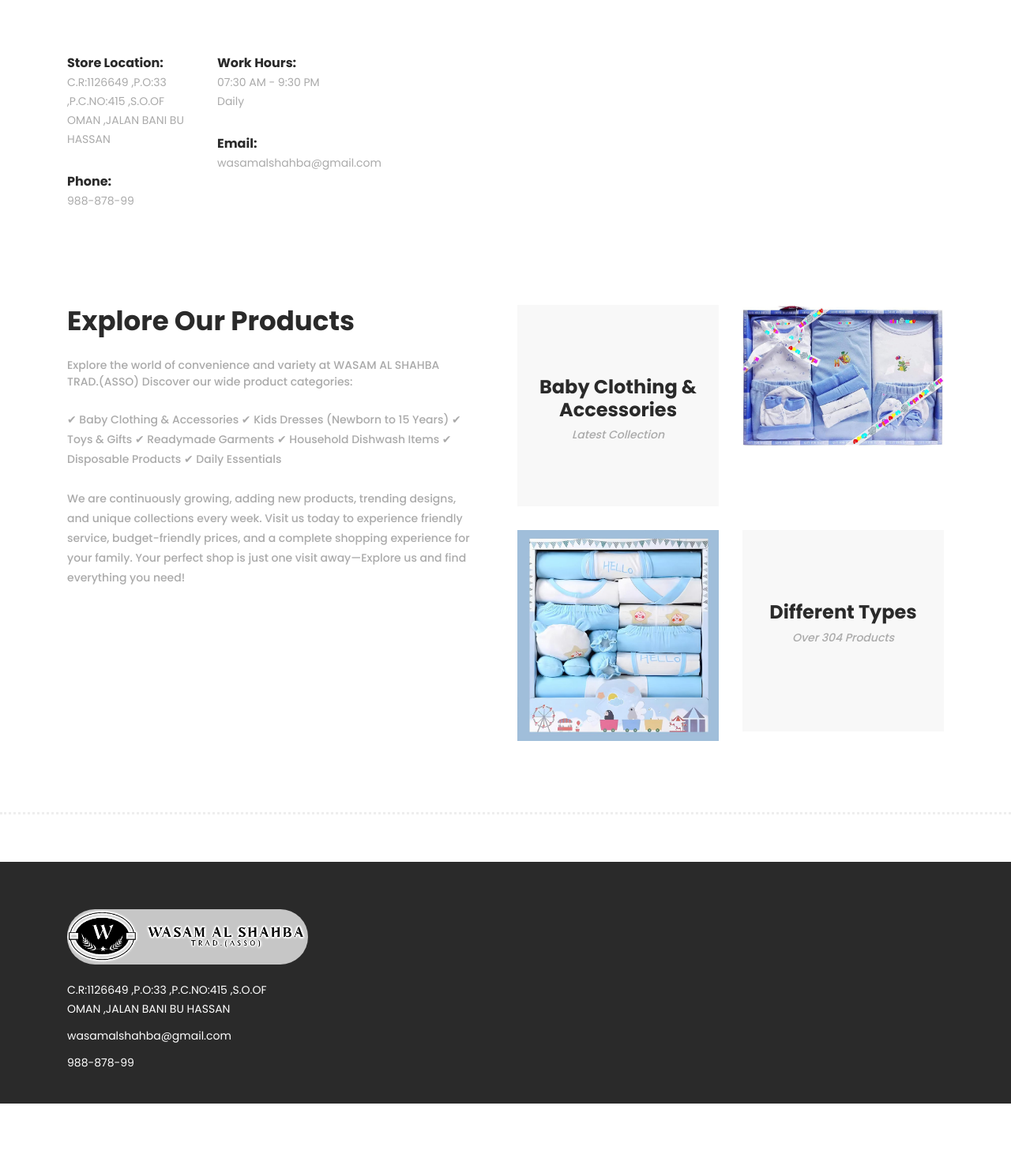
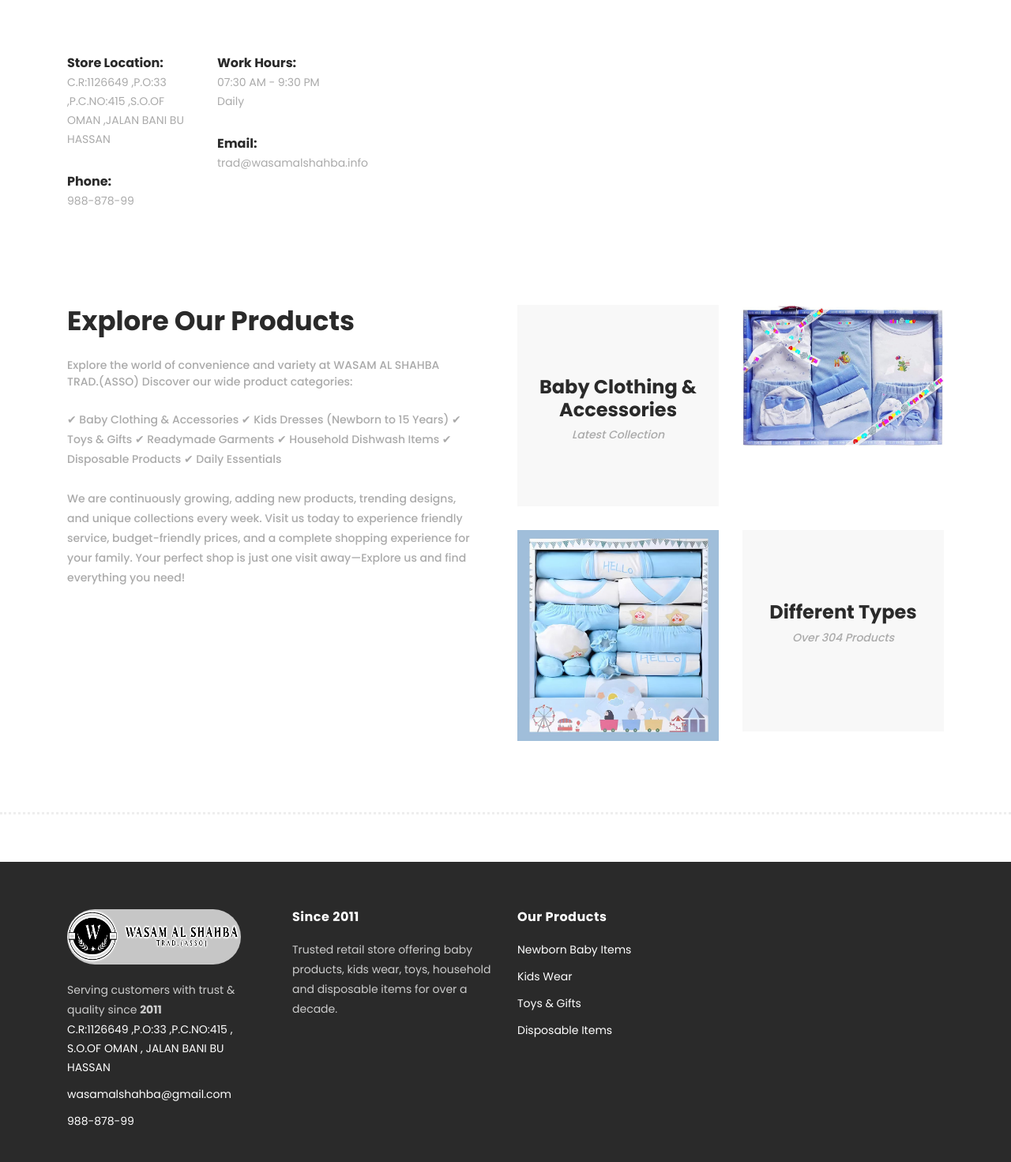
Before and after one commit to sumithps2001/wasamalshahba, a Django app: page / in a window 1280 px wide. Shown: the part 2021-3492 px from the top of the page at 79% size. Before the commit the page ends 3418 px from the top, so only its background shows below. Run offline with Django 5.2, Linux system fonts and the light colour scheme; some libraries are stand-ins or nearby versions.

Commit message:
Update index page UI

```diff
--- a/app/templates/index.html
+++ b/app/templates/index.html
@@ -307,7 +307,7 @@
                         <div class="col-6">
                             <ul>
                                 <li>Work Hours:<br><span>07:30 AM - 9:30 PM Daily</span></li>
-                                <li>Email:<br><span>wasamalshahba@gmail.com</span></li>
+                                <li>Email:<br><span>trad@wasamalshahba.info</span></li>
                             </ul>
                         </div>
                     </div>
@@ -380,25 +380,60 @@
 <footer>
     <div class="container">
         <div class="row">
-                <div class="col-lg-3">
+
+            <!-- Logo & Contact Info -->
+            <div class="col-lg-3 col-md-6">
                 <div class="first-item">
                     <div class="logo">
-                            <img style="border-radius:50px; margin-left:0;" height="70" src="{% static 'assets/images/white-logo.png' %}" alt="hexashop ecommerce templatemo">
+                        <img style="border-radius:50px; margin-left:0;" height="70" width="220"
+                             src="{% static 'assets/images/white-logo.png' %}"
+                             alt="Wasam Al Shahba">
                     </div>
+
+                    <p style="color:#ccc; margin-top:10px; font-size:14px;">
+                        Serving customers with trust & quality since <strong>2011</strong>
+                    </p>
+
                     <ul>
-                            <li><a href="#">C.R:1126649 ,P.O:33 ,P.C.NO:415 ,S.O.OF OMAN ,JALAN BANI BU HASSAN</a></li>
-                            <li><a href="#">wasamalshahba@gmail.com</a></li>
-                            <li><a href="#">988-878-99</a></li>
+                        <li>
+                            <a href="#">
+                                C.R:1126649 ,P.O:33 ,P.C.NO:415 ,
+                                S.O.OF OMAN , JALAN BANI BU HASSAN
+                            </a>
+                        </li>
+                        <li><a href="mailto:wasamalshahba@gmail.com">wasamalshahba@gmail.com</a></li>
+                        <li><a href="tel:98887899">988-878-99</a></li>
                     </ul>
                 </div>
             </div>
 
+            <!-- Since 2011 Section -->
+            <div class="col-lg-3 col-md-6">
+                <h4>Since 2011</h4>
+                <p style="color:#ccc; font-size:14px;">
+                    Trusted retail store offering baby products, kids wear,
+                    toys, household and disposable items for over a decade.
+                </p>
+            </div>
+
+            <!-- Products -->
+            <div class="col-lg-3 col-md-6">
+                <h4>Our Products</h4>
+                <ul>
+                    <li><a href="#">Newborn Baby Items</a></li>
+                    <li><a href="#">Kids Wear</a></li>
+                    <li><a href="#">Toys & Gifts</a></li>
+                    <li><a href="#">Disposable Items</a></li>
+                </ul>
+            </div>
 
 
 
         </div>
     </div>
 </footer>
+<!-- ***** Footer End ***** -->
+
 
 
     <!-- jQuery -->
```
Lines whose indentation alone changed are shown as unchanged.
